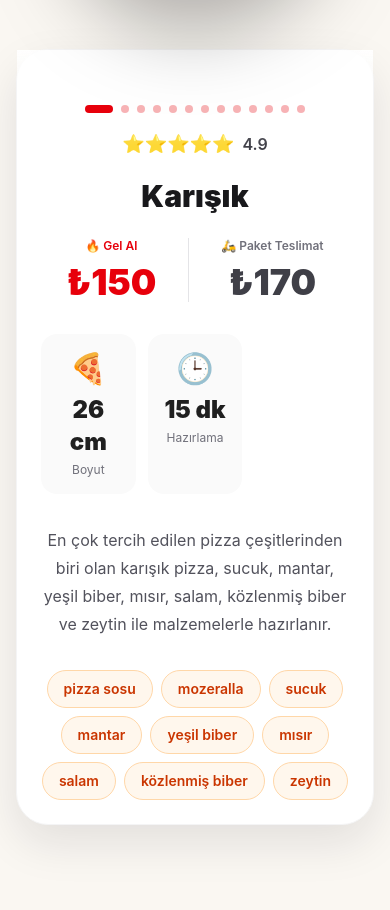
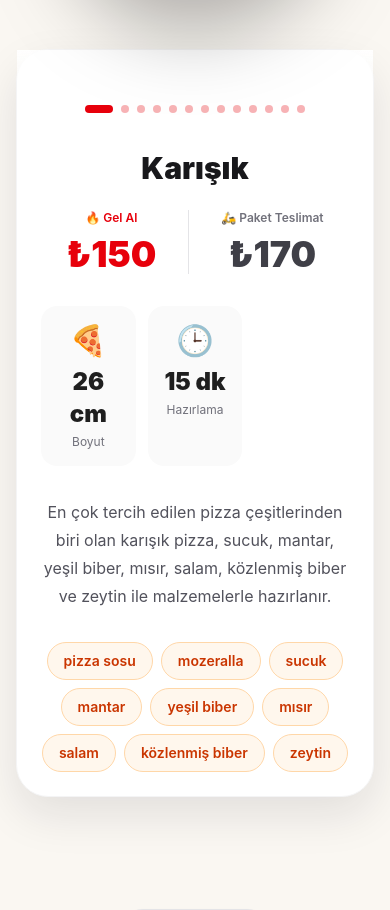
Before and after one commit to cfatihcan/pcheck, a React (Vite) app: page / in a window 390 px wide. Shown: the part 1061-1971 px from the top of the page. Built offline with nearby package versions, Linux system fonts and the light colour scheme.

Commit message:
mobile raiting closed

```diff
--- a/src/features/PizzaShowcase/MobilePizzaShowcase/PizzaMobileCard.tsx
+++ b/src/features/PizzaShowcase/MobilePizzaShowcase/PizzaMobileCard.tsx
@@ -219,7 +219,7 @@
                     />
                     {/* Rating */}
 
-                    <div className="flex items-center justify-center gap-2">
+                    {/* <div className="flex items-center justify-center gap-2">
 
                         <div className="text-amber-400 text-lg">
                             ⭐⭐⭐⭐⭐
@@ -229,7 +229,7 @@
                             {pizza.rating}
                         </div>
 
-                    </div>
+                    </div> */}
 
                     {/* Pizza Name */}
 
```
